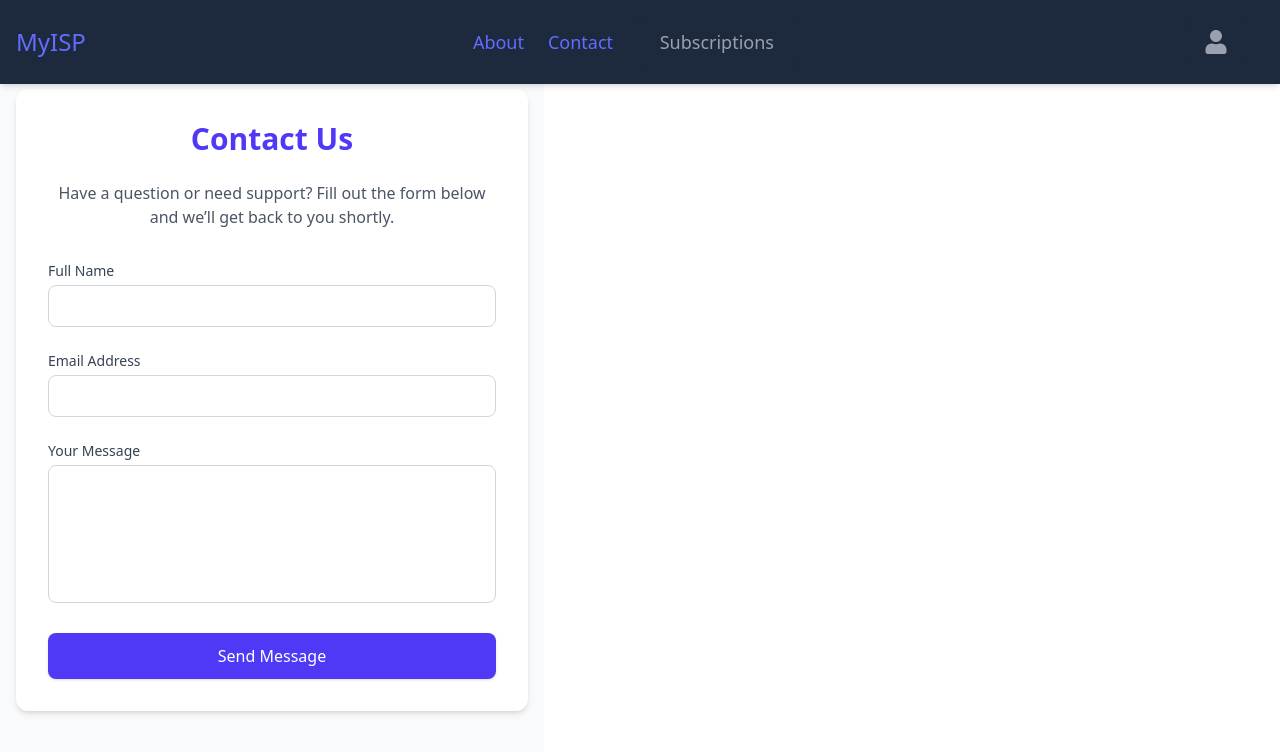
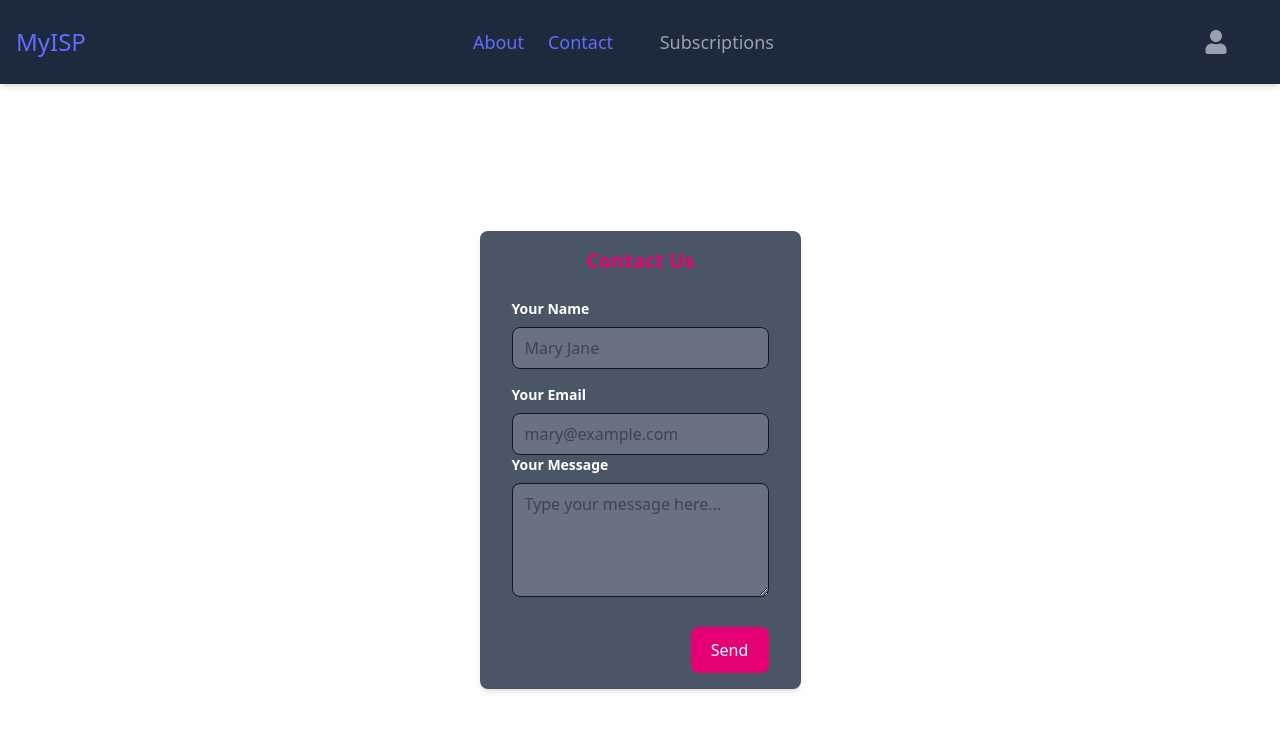
Before and after one commit to Breakin679/ISP-Website, a React (Vite) app in the folder my-project/: page /contact in a window 1280 px wide. Shown: the top 752 px of the page. Built offline with nearby package versions, Linux system fonts and the light colour scheme.

Commit message:
change-1
change-1 login/contact/index.css fix/App.jsx changes

```diff
--- a/my-project/package.json
+++ b/my-project/package.json
@@ -25,6 +25,6 @@
     "eslint-plugin-react-hooks": "^5.2.0",
     "eslint-plugin-react-refresh": "^0.4.20",
     "globals": "^16.2.0",
-    "vite": "^7.0.1"
+    "vite": "^7.0.2"
   }
 }
--- a/my-project/src/App.jsx
+++ b/my-project/src/App.jsx
@@ -17,9 +17,9 @@ function App() {
       <Routes>
         <Route path="/" element={<Full />} >
           <Route path="home" element={<Home />} />
-          <Route path="about" element={<About />} />
-          <Route path="contact" element={<Contact />} />
-          <Route path="login" element={<Login />} />
+          <Route path="about" element={ <About />} />
+          <Route path="contact" element={<div className="flex justify-center items-center w-[100%] h-[100vh]"> <Contact /> </div>} />
+          <Route path="login" element={<div className="text-white flex justify-center items-center h-[100vh] bg-cover" style={{backgroundImage:"url('../src/assets/Optic.jpg')"}}><Login /></div>} />
           <Route path="signup" element={<Signup />} />
           <Route path="subscriptions/fiber" element={<Fiber />} />
           <Route path="subscriptions/residential" element={<Residential />} />
--- a/my-project/src/index.css
+++ b/my-project/src/index.css
@@ -24,8 +24,6 @@ a:hover {
 
 body {
   margin: 0;
-  display: flex;
-  place-items: center;
   min-width: 320px;
   min-height: 100vh;
 }
--- a/my-project/src/pages/Contact.jsx
+++ b/my-project/src/pages/Contact.jsx
@@ -1,131 +1,53 @@
 import React, { useState } from "react";
 
 const ContactPage = () => {
-  const [formData, setFormData] = useState({
-    name: "",
-    email: "",
-    message: "",
-  });
-  const [errors, setErrors] = useState({});
-
-  const validate = () => {
-    const errs = {};
-    if (!formData.name.trim()) errs.name = "Name is required";
-    if (!formData.email.trim()) {
-      errs.email = "Email is required";
-    } else if (!/^\S+@\S+\.\S+$/.test(formData.email)) {
-      errs.email = "Email is invalid";
-    }
-    if (!formData.message.trim()) errs.message = "Message is required";
-    return errs;
-  };
-
-  const handleChange = (e) => {
-    setFormData((prev) => ({ ...prev, [e.target.name]: e.target.value }));
-    setErrors((prev) => ({ ...prev, [e.target.name]: undefined }));
-  };
-
-  const handleSubmit = (e) => {
-    e.preventDefault();
-    const validation = validate();
-    if (Object.keys(validation).length) {
-      setErrors(validation);
-      return;
-    }
-    // TODO: integrate with your API
-    console.log("Form submitted:", formData);
-    alert("Message sent!");
-    setFormData({ name: "", email: "", message: "" });
-  };
-
   return (
-    <main className="min-h-screen flex items-center justify-center bg-gray-50 py-12 px-4">
-      <div className="w-full max-w-lg bg-white p-8 rounded-xl shadow-md">
-        <h2 className="text-2xl sm:text-3xl font-bold text-center text-indigo-600 mb-6">
+     <main className="mt-30 p-14 text-gray-900">
+    <div className="max-w-xl w-full mx-auto py-4 px-8 bg-gray-600 rounded-lg shadow-md">
+      <h2 className="text-xl text-center text-pink-600 font-bold mb-6">
         Contact Us
       </h2>
-        <p className="text-center text-gray-600 mb-8">
-          Have a question or need support? Fill out the form below and we’ll get
-          back to you shortly.
-        </p>
-        <form onSubmit={handleSubmit} className="space-y-6">
-          {/* Name Field */}
+      <form action="">
+        <div className="mb-4">
+          <label
+            htmlFor=""
+            className="block text-white text-sm font-semibold mb-2"
+          >
+            Your Name
+          </label>
+          <input
+            placeholder="Mary Jane"
+            className="w-full px-3 py-2 border rounded-lg bg-gray-500 focus:border-blue-500"
+            required
+            type="text"
+          ></input>
+        </div>
         <div>
           <label
-              htmlFor="name"
-              className="block text-sm font-medium text-gray-700 mb-1"
-            >
-              Full Name
-            </label>
+            className="block text-white text-sm font-semibold mb-2"
+            htmlFor=""
+          >Your Email</label>
           <input
+            placeholder="mary@example.com"
+            className="w-full px-3 py-2 border rounded-lg bg-gray-500 focus:border-blue-500"
+            required
             type="text"
-              name="name"
-              id="name"
-              value={formData.name}
-              onChange={handleChange}
-              className={`w-full px-4 py-2 border rounded-lg focus:outline-none focus:ring-2 focus:ring-indigo-500 transition ${
-                errors.name ? "border-red-500" : "border-gray-300"
-              }`}
-            />
-            {errors.name && (
-              <p className="text-red-500 text-xs mt-1">{errors.name}</p>
-            )}
+          ></input>
         </div>
-
-          {/* Email Field */}
         <div>
           <label
-              htmlFor="email"
-              className="block text-sm font-medium text-gray-700 mb-1"
-            >
-              Email Address
-            </label>
-            <input
-              type="email"
-              name="email"
-              id="email"
-              value={formData.email}
-              onChange={handleChange}
-              className={`w-full px-4 py-2 border rounded-lg focus:outline-none focus:ring-2 focus:ring-indigo-500 transition ${
-                errors.email ? "border-red-500" : "border-gray-300"
-              }`}
-            />
-            {errors.email && (
-              <p className="text-red-500 text-xs mt-1">{errors.email}</p>
-            )}
+            className="block text-white text-sm font-semibold mb-2"
+            htmlFor=""
+          >Your Message</label>
+          <textarea rows='4'
+            placeholder="Type your message here..."
+            className="w-full px-3 py-2 border rounded-lg bg-gray-500 focus:border-blue-500"
+            required
+            type="text"
+          ></textarea>
         </div>
-
-          {/* Message Field */}
-          <div>
-            <label
-              htmlFor="message"
-              className="block text-sm font-medium text-gray-700 mb-1"
-            >
-              Your Message
-            </label>
-            <textarea
-              name="message"
-              id="message"
-              rows="5"
-              value={formData.message}
-              onChange={handleChange}
-              className={`w-full px-4 py-2 border rounded-lg focus:outline-none focus:ring-2 focus:ring-indigo-500 transition resize-none ${
-                errors.message ? "border-red-500" : "border-gray-300"
-              }`}
-            />
-            {errors.message && (
-              <p className="text-red-500 text-xs mt-1">{errors.message}</p>
-            )}
-          </div>
-
-          {/* Submit Button */}
-          <div>
-            <button
-              type="submit"
-              className="w-full bg-indigo-600 text-white font-semibold py-3 rounded-lg shadow hover:bg-indigo-700 transition"
-            >
-              Send Message
-            </button>
+        <div className="flex justify-end mt-6">
+          <button type="submit" className="bg-pink-600 text-white font-semibold px-4 py-1 rounded-lg hover:pink-700 focus:outline-blue-400">Send</button>
         </div>
       </form>
     </div>
--- a/my-project/src/pages/Login.jsx
+++ b/my-project/src/pages/Login.jsx
@@ -1,7 +1,23 @@
 import React from "react";
 
 const Login = () => (
-  <div className="pt-20 text-center text-2xl">Login Page</div>
+  <div className="mt-12">
+  <div className="bg-slate-800/30 border border-slate-600 rounded-md p-8 shadow-lg backdrop-filter backdrop-blur-lg relative">
+    <h1 className="text-4xl font-bold text-center mb-6">Login Page</h1>
+    <form action="">
+      <div className="relative my-4">
+        <input type="text" className="block w-72 py-2.5 px-0  text-sm text-white bg-transparent border-0 border-b-2 border-gray-300 appearance-none dark:focus:border-blue-500 focus:outline-none focus:ring-0 focus:text-white focus:border-blue-600 peer " placeholder=""></input>
+        <label htmlFor="" className="absolute text-sm duration-300 transform -translate scale-75 top-3 z-10 origin-[0] peer-focus:left-0 peer:focus-text-bluee-600 peer-focus:dark:text-blue-500 peer-placeholder-shown:scale-100 peer-focus:scale-75 peer-focus:-translate-y-6">Username</label>
+      </div>
+      <div className="relative my-4">
+        <input type="password" className="block w-72 py-2.5 px-0  text-sm text-white bg-transparent border-0 border-b-2 border-gray-300 appearance-none dark:focus:border-blue-500 focus:outline-none focus:ring-0 focus:text-white focus:border-blue-600 peer " placeholder=""></input>
+        <label htmlFor="" className="absolute text-sm duration-300 transform -translate scale-75 top-3 z-10 origin-[0] peer-focus:left-0 peer:focus-text-bluee-600 peer-focus:dark:text-blue-500 peer-placeholder-shown:scale-100 peer-focus:scale-75 peer-focus:-translate-y-6">Password</label>
+
+      </div>
+      <button type="submit" className="w-full mt-6 mb-4 text-[18px] rounded bg-blue-500 py-2 hover:bg-blue-600 transition-colors duration-300">Login</button>
+    </form>
+  </div>
+  </div>
 );
 
 export default Login;
```
Also changed, not shown: 1 other file (tests, documents, lock files or other folders). Lines whose indentation alone changed are shown as unchanged.
